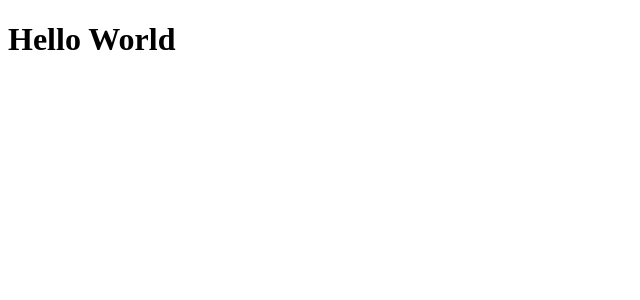
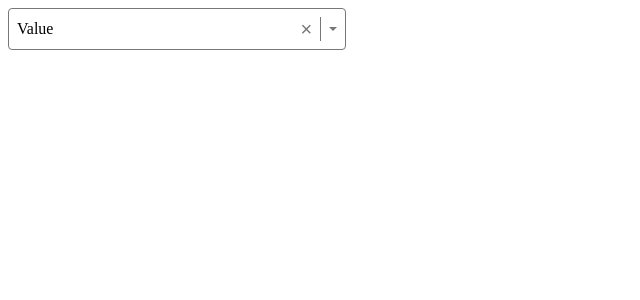
Before and after one commit to markpackham/reactTSdemo, a React (Vite) app: page / in a window 1280 px wide. Shown: the top 300 px of the page, without its empty margins (0-640 px from the left). Built offline with nearby package versions, Linux system fonts and the light colour scheme.

Commit message:
add styling
https://youtu.be/bAJlYgeovlg?t=535

```diff
--- a/src/App.tsx
+++ b/src/App.tsx
@@ -1,5 +1,11 @@
+import { Select } from "./Select"
+
 function App(){
-  return <h1>Hello World</h1>
+  return (
+    <>
+    <Select />
+  </>
+  )
 }
 
 export default App
--- a/src/Select.tsx
+++ b/src/Select.tsx
@@ -1,3 +1,5 @@
+import styles from "./select.module.css"
+
 type SelectOptions = {
     label: string
     value: string
@@ -10,5 +12,12 @@ type SelectProps = {
 }
 
 export function Select({value, onChange, options}:SelectProps){
-
+    return (
+        <div className={styles.container}>
+        <span className={styles.value}>Value</span>
+        <button className={styles["clear-btn"]}>&times;</button>
+        <div className={styles.divider}></div>
+        <div className={styles.caret}></div>
+        </div>
+    )
 }
--- /dev/null
+++ b/src/select.module.css
@@ -0,0 +1,113 @@
+.container {
+    position: relative;
+    width: 20em;
+    min-height: 1.5em;
+    border: .05em solid #777;
+    display: flex;
+    align-items: center;
+    gap: .5em;
+    padding: .5em;
+    border-radius: .25em;
+    outline: none;
+  }
+
+  .container:focus {
+    border-color: hsl(200, 100%, 50%);
+  }
+
+  .value {
+    flex-grow: 1;
+    display: flex;
+    gap: .5em;
+    flex-wrap: wrap;
+  }
+
+  .clear-btn {
+    background: none;
+    color: #777;
+    border: none;
+    outline: none;
+    cursor: pointer;
+    padding: 0;
+    font-size: 1.25em;
+  }
+
+  .clear-btn:focus,
+  .clear-btn:hover {
+    color: #333;
+  }
+
+  .divider {
+    background-color: #777;
+    align-self: stretch;
+    width: .05em;
+  }
+
+  .caret {
+    translate: 0 25%;
+    border: .25em solid transparent;
+    border-top-color: #777;
+  }
+
+  .options {
+    position: absolute;
+    margin: 0;
+    padding: 0;
+    list-style: none;
+    display: none;
+    max-height: 15em;
+    overflow-y: auto;
+    border: .05em solid #777;
+    border-radius: .25em;
+    width: 100%;
+    left: 0;
+    top: calc(100% + .25em);
+    background-color: white;
+    z-index: 100;
+  }
+
+  .options.show {
+    display: block;
+  }
+
+  .option {
+    padding: .25em .5em;
+    cursor: pointer;
+  }
+
+  .option.selected {
+    background-color: hsl(200, 100%, 70%);
+  }
+
+  .option.highlighted {
+    background-color: hsl(200, 100%, 50%);
+    color: white
+  }
+
+  .option-badge {
+    display: flex;
+    align-items: center;
+    border: .05em solid #777;
+    border-radius: .25em;
+    padding: .15em .25em;
+    gap: .25em;
+    cursor: pointer;
+    background: none;
+    outline: none;
+  }
+
+  .option-badge:hover,
+  .option-badge:focus {
+    background-color: hsl(0, 100%, 90%);
+    border-color: hsl(0, 100%, 50%);
+  }
+
+  .option-badge:hover > .remove-btn,
+  .option-badge:focus > .remove-btn{
+    color: hsl(0, 100%, 50%);
+  }
+
+  .option-badge > .remove-btn {
+    font-size: 1.25em;
+    color: #777;
+  }
```
